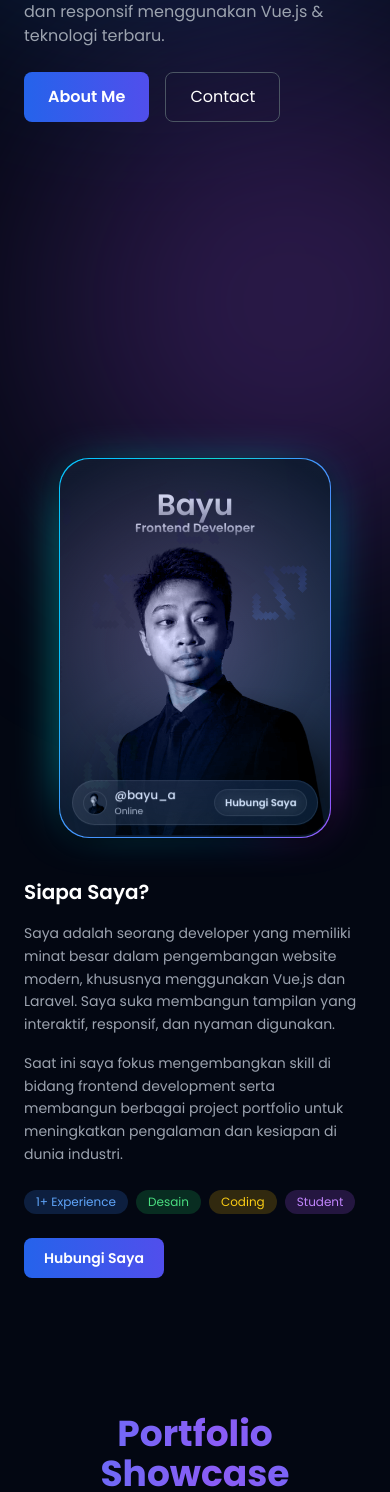
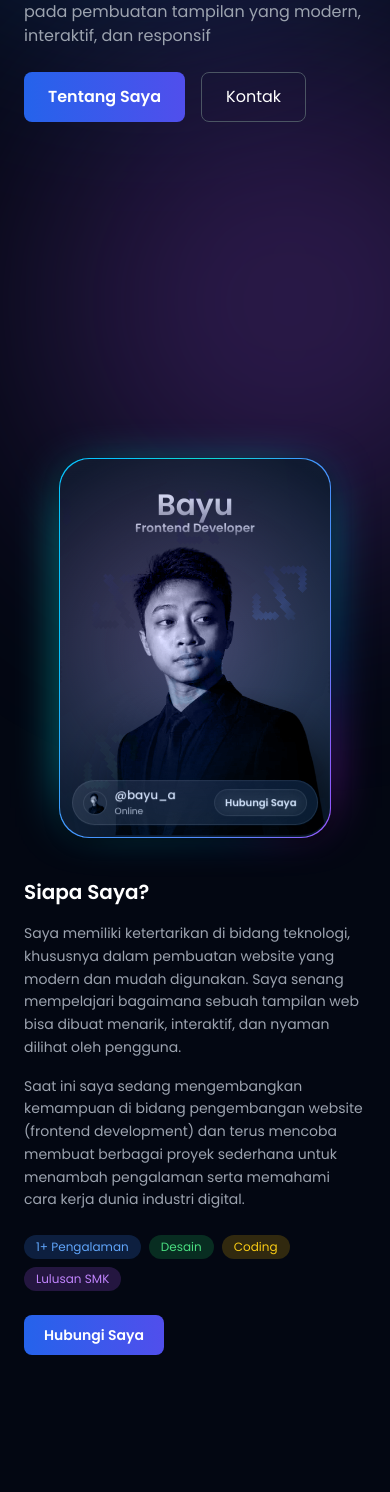
Before and after one commit to bayu841/portofolio-bayu, a Vue app: page /#/ in a window 390 px wide. Shown: the part 442-1934 px from the top of the page. Built offline with nearby package versions, Linux system fonts and the light colour scheme.

Commit message:
ganti bahasa indo

```diff
--- a/src/components/common/Footer.vue
+++ b/src/components/common/Footer.vue
@@ -13,36 +13,36 @@ const scrollTo = (id) => {
       <div>
         <h2 class="text-2xl font-bold text-gradient">@Bayu_A</h2>
         <p class="text-gray-400 mt-3 text-sm">
-          Frontend Developer passionate about building modern, responsive, and
-          interactive web applications.
+           Memiliki minat dalam pengembangan website dengan
+           tampilan yang modern, responsif, dan interaktif.
         </p>
       </div>
 
       <!-- NAVIGATION -->
       <div>
-        <h3 class="text-lg font-semibold mb-4">Navigation</h3>
+        <h3 class="text-lg font-semibold mb-4">Navigasi</h3>
         <ul class="space-y-2 text-gray-400">
                 <li>
             <button @click="scrollTo('hero')" class="hover:text-blue-400 transition">
-              Home
+              Beranda
             </button>
           </li>
 
           <li>
             <button @click="scrollTo('about')" class="hover:text-blue-400 transition">
-              About
+              Tentang
             </button>
           </li>
 
           <li>
             <button @click="scrollTo('projects')" class="hover:text-blue-400 transition">
-              Projects
+              Projek
             </button>
           </li>
 
           <li>
             <button @click="scrollTo('contact')" class="hover:text-blue-400 transition">
-              Contact
+              Kontak
             </button>
           </li>
         </ul>
@@ -50,7 +50,7 @@ const scrollTo = (id) => {
 
       <!-- SOCIAL -->
       <div>
-        <h3 class="text-lg font-semibold mb-4">Follow Me</h3>
+        <h3 class="text-lg font-semibold mb-4">Sosial Media</h3>
         <div class="flex gap-4">
           <a
             href="https://github.com/bayu841"
--- a/src/components/common/Navbar.vue
+++ b/src/components/common/Navbar.vue
@@ -33,28 +33,28 @@ const scrollTo = (id) => {
             @click="scrollTo('hero')"
             class="relative hover:text-blue-400 transition after:content-[''] after:absolute after:left-0 after:-bottom-1 after:h-[2px] after:w-0 after:bg-blue-400 after:transition-all after:duration-300 hover:after:w-full"
           >
-            Home
+            Beranda
           </button>
 
           <button
             @click="scrollTo('about')"
             class="relative hover:text-blue-400 transition after:content-[''] after:absolute after:left-0 after:-bottom-1 after:h-[2px] after:w-0 after:bg-blue-400 after:transition-all after:duration-300 hover:after:w-full"
           >
-            About
+            Tentang
           </button>
 
           <button
             @click="scrollTo('projects')"
             class="relative hover:text-blue-400 transition after:content-[''] after:absolute after:left-0 after:-bottom-1 after:h-[2px] after:w-0 after:bg-blue-400 after:transition-all after:duration-300 hover:after:w-full"
           >
-            Projects
+            Projek
           </button>
 
           <button
             @click="scrollTo('contact')"
             class="relative hover:text-blue-400 transition after:content-[''] after:absolute after:left-0 after:-bottom-1 after:h-[2px] after:w-0 after:bg-blue-400 after:transition-all after:duration-300 hover:after:w-full"
           >
-            Contact
+            Kontak
           </button>
         </div>
 
--- a/src/sections/About.vue
+++ b/src/sections/About.vue
@@ -76,16 +76,17 @@ onMounted(() => {
         <h2 class="text-xl md:text-2xl font-semibold mb-4">Siapa Saya?</h2>
 
         <p class="text-gray-400 mb-4 leading-relaxed text-sm md:text-base">
-          Saya adalah seorang developer yang memiliki minat besar dalam
-          pengembangan website modern, khususnya menggunakan Vue.js dan Laravel.
-          Saya suka membangun tampilan yang interaktif, responsif, dan nyaman
-          digunakan.
+          Saya memiliki ketertarikan di bidang teknologi, khususnya dalam
+          pembuatan website yang modern dan mudah digunakan.
+          Saya senang mempelajari bagaimana sebuah tampilan web bisa dibuat menarik,
+          interaktif, dan nyaman dilihat oleh pengguna.
         </p>
 
-        <p class="text-gray-400 mb-6 leading-relaxed text-sm md:text-base">
-          Saat ini saya fokus mengembangkan skill di bidang frontend development
-          serta membangun berbagai project portfolio untuk meningkatkan
-          pengalaman dan kesiapan di dunia industri.
+        <p class="text-gray-400 mb-6 leading-relaxed text-sm md:text-base ">
+           Saat ini saya sedang mengembangkan kemampuan di bidang pengembangan
+           website (frontend development) dan terus mencoba membuat berbagai
+           proyek sederhana untuk menambah pengalaman serta memahami
+           cara kerja dunia industri digital.
         </p>
 
         <!-- Skills -->
@@ -95,7 +96,7 @@ onMounted(() => {
           <span
             class="bg-blue-500/20 text-blue-400 px-3 py-1 rounded-full text-xs md:text-sm"
           >
-            1+ Experience
+            1+ Pengalaman
           </span>
           <span
             class="bg-green-500/20 text-green-400 px-3 py-1 rounded-full text-xs md:text-sm"
@@ -110,7 +111,7 @@ onMounted(() => {
           <span
             class="bg-purple-500/20 text-purple-400 px-3 py-1 rounded-full text-xs md:text-sm"
           >
-            Student
+            Lulusan SMK
           </span>
         </div>
 
--- a/src/sections/Contact.vue
+++ b/src/sections/Contact.vue
@@ -47,9 +47,10 @@ const sendMessage = () => {
   >
     <!-- TITLE -->
     <div class="text-center mb-12">
-      <h2 class="text-4xl font-bold text-gradient">Contact Me</h2>
+      <h2 class="text-4xl font-bold text-gradient">Kontak Saya</h2>
       <p class="text-gray-400 mt-2">
-        Let's work together or discuss your project
+        Terbuka untuk kerja sama dan diskusi project. <br>
+         Mari wujudkan ide kamu bersama.
       </p>
     </div>
 
@@ -60,10 +61,9 @@ const sendMessage = () => {
       <div class="grid grid-cols-1 md:grid-cols-2 gap-6 md:gap-8">
         <!-- INFO -->
         <div>
-          <h3 class="text-lg sm:text-xl font-semibold mb-4">Get in Touch</h3>
+          <h3 class="text-lg sm:text-xl font-semibold mb-4">Hubungi Saya</h3>
           <p class="text-gray-400 mb-6">
-            Feel free to contact me for collaboration, freelance work, or just
-            say hello 👋
+             Siap untuk kolaborasi, proyek freelance, atau sekadar berdiskusi 🙌.
           </p>
 
           <div class="space-y-3 text-gray-300">
@@ -105,7 +105,7 @@ const sendMessage = () => {
                   d="M3 8l7.89 5.26a2 2 0 002.22 0L21 8m-18 8h18a2 2 0 002-2V8a2 2 0 00-2-2H3a2 2 0 00-2 2v6a2 2 0 002 2z"
                 />
               </svg>
-              <p>bayuardiansyah206@gmail.com</p>
+              <p>ardiansyahbayu722@gmail.com</p>
             </div>
 
             <!-- Phone -->
@@ -133,21 +133,21 @@ const sendMessage = () => {
           <input
             v-model="name"
             type="text"
-            placeholder="Your Name"
+            placeholder="Nama"
             class="w-full px-4 py-3 text-sm sm:text-base rounded-lg bg-gray-800 border border-gray-700 focus:outline-none focus:border-blue-500"
           />
 
           <input
             v-model="email"
             type="email"
-            placeholder="Your Email"
+            placeholder="Email"
             class="w-full px-4 py-3 text-sm sm:text-base rounded-lg bg-gray-800 border border-gray-700 focus:outline-none focus:border-blue-500"
           />
 
           <textarea
             v-model="message"
             rows="4"
-            placeholder="Your Message"
+            placeholder="Pesan"
             class="w-full px-4 py-3 text-sm sm:text-base rounded-lg bg-gray-800 border border-gray-700 focus:outline-none focus:border-blue-500"
           ></textarea>
 
--- a/src/sections/HeroSection.vue
+++ b/src/sections/HeroSection.vue
@@ -74,8 +74,8 @@ const scrollToContact = () => {
         </h1>
 
         <p class="text-gray-400 mb-6 max-w-lg">
-          Seorang Frontend Developer yang fokus membangun website modern,
-          interaktif, dan responsif menggunakan Vue.js & teknologi terbaru.
+           Seorang yang memiliki minat di bidang pengembangan website, dengan fokus pada pembuatan
+           tampilan yang modern, interaktif, dan responsif
         </p>
 
         <!-- BUTTON -->
@@ -84,14 +84,14 @@ const scrollToContact = () => {
             @click="scrollToAbout"
             class="button-gradient px-6 py-3 rounded-lg font-semibold transition"
           >
-            About Me
+            Tentang Saya
           </button>
 
           <button
              @click="scrollToContact"
             class="border border-gray-600 hover:border-white px-6 py-3 rounded-lg transition"
           >
-            Contact
+            Kontak
           </button>
         </div>
       </div>
@@ -106,7 +106,7 @@ const scrollToContact = () => {
           <TiltedCard
             image-src="images/heroimage.webp"
             alt-text="Bayu Profile"
-            caption-text="Progammer Pemula🗿"
+            caption-text="Hi everyone💫"
             container-height="420px"
             container-width="340px"
             image-height="420px"
--- a/src/sections/Project.vue
+++ b/src/sections/Project.vue
@@ -74,9 +74,9 @@ onMounted(() => {
   >
     <!-- TITLE -->
     <div class="text-center mb-12">
-      <h1 class="text-4xl font-bold mb-2 text-gradient">Portfolio Showcase</h1>
+      <h1 class="text-4xl font-bold mb-2 text-gradient">Portfolio & Karya</h1>
       <p class="text-gray-400 max-w-xl mx-auto">
-        Explore my projects, certificates, and technical skills.
+        Jelajahi proyek, sertifikat, dan keterampilan teknis saya.
       </p>
     </div>
 
@@ -90,7 +90,7 @@ onMounted(() => {
           :class="tabClass('projects')"
           class="px-3 py-1.5 sm:px-4 sm:py-2"
         >
-          Projects
+          Projek
         </button>
 
         <button
@@ -98,7 +98,7 @@ onMounted(() => {
           :class="tabClass('certificates')"
           class="px-3 py-1.5 sm:px-4 sm:py-2"
         >
-          Certificates
+          Sertifikat
         </button>
 
         <button
@@ -106,7 +106,7 @@ onMounted(() => {
           :class="tabClass('skills')"
           class="px-3 py-1.5 sm:px-4 sm:py-2"
         >
-          Skills
+          Skill
         </button>
       </div>
     </div>
```
